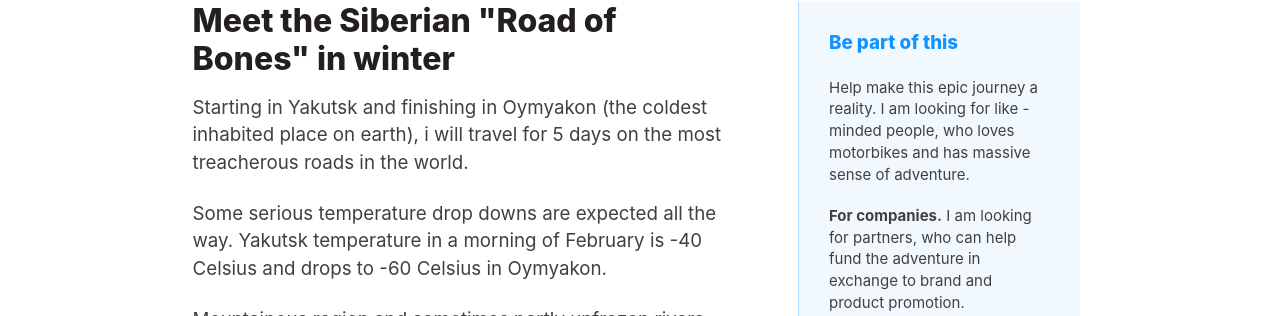
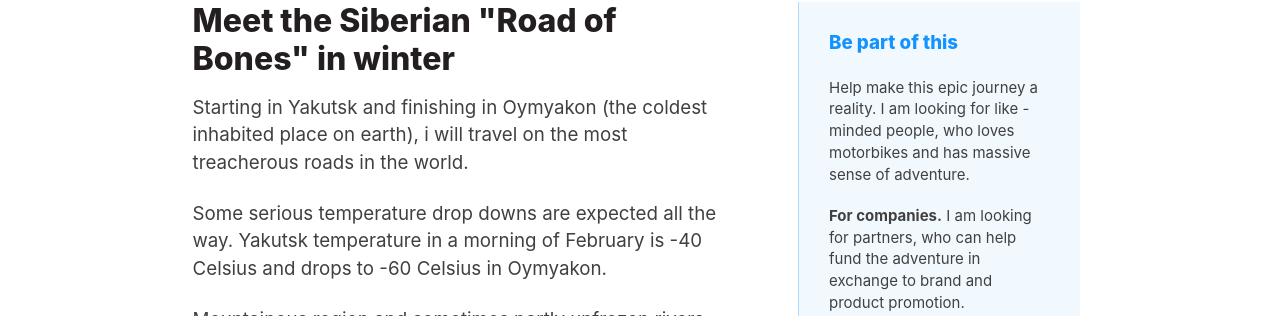
Before and after one commit to karolismieliauskas/thecoldestride.com, a Jekyll site: the page built from pages/index.html, in a window 1280 px wide and 900 px high, scrolled down 505 px. Shown: the part 164-480 px from the top of the window. Built offline with Jekyll 4.4.1, drawn with Linux system fonts in a browser that asks for light colours.

Commit message:
Update index.yml

```diff
--- a/_data/index.yml
+++ b/_data/index.yml
@@ -4,7 +4,7 @@
 intro:
   title: Meet the Siberian "Road of Bones" in winter
   body: |
-    Starting in Yakutsk and finishing in Oymyakon (the coldest inhabited place on earth), i will travel for 5 days on the most treacherous roads in the world.
+    Starting in Yakutsk and finishing in Oymyakon (the coldest inhabited place on earth), i will travel on the most treacherous roads in the world.
 
     Some serious temperature drop downs are expected all the way. Yakutsk temperature in a morning of February is -40 Celsius and drops to -60 Celsius in Oymyakon.
 
```
